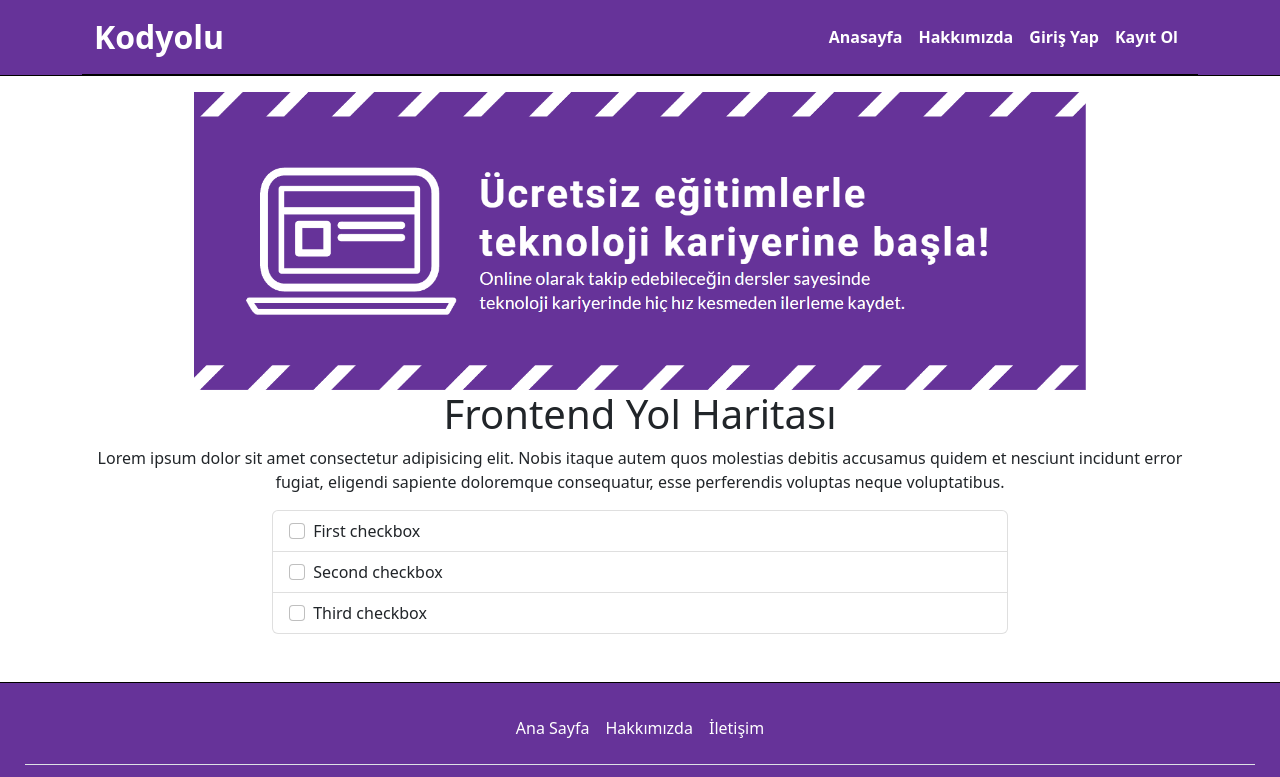
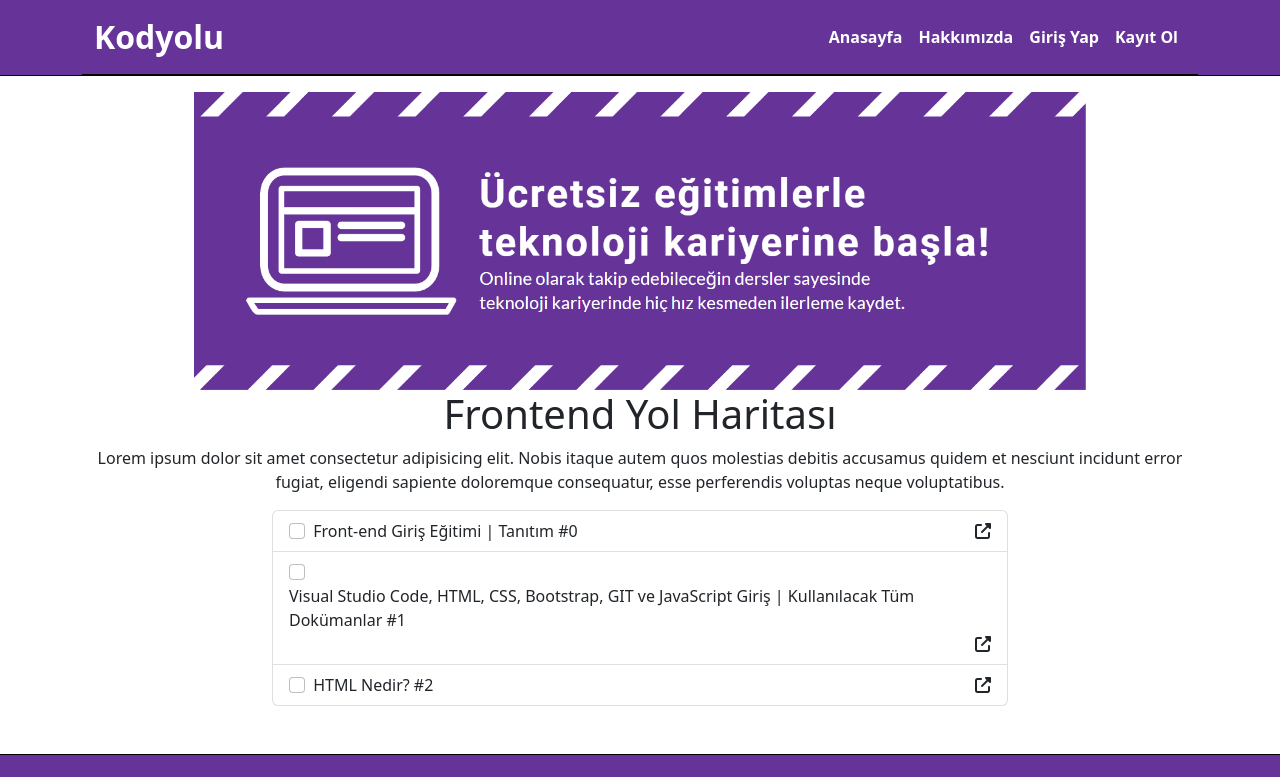
Before and after one commit to huzeyfeyetkiner/kodyolu, a plain HTML site: page egitim.html in a window 1280 px wide. Shown: the top 777 px of the page. Drawn offline with nearby package versions, Linux system fonts and the light colour scheme.

Commit message:
egitim.html değişti

```diff
--- a/egitim.html
+++ b/egitim.html
@@ -67,15 +67,18 @@
                     <ul class="list-group">
                         <li class="list-group-item">
                           <input class="form-check-input me-1" type="checkbox" value="" id="firstCheckbox">
-                          <label class="form-check-label" for="firstCheckbox">First checkbox</label>
+                          <label class="form-check-label" for="firstCheckbox">Front-end Giriş Eğitimi | Tanıtım #0</label>
+                          <a class="text-dark float-end" href="https://www.youtube.com/watch?v=ga99HJg4c-8" target="_blank"><i class="fa-solid fa-up-right-from-square"></i></span></a>
                         </li>
                         <li class="list-group-item">
-                          <input class="form-check-input me-1" type="checkbox" value="" id="secondCheckbox">
-                          <label class="form-check-label" for="secondCheckbox">Second checkbox</label>
+                          <input class="form-check-input me-1" type="checkbox" value="" id="firstCheckbox">
+                          <label class="form-check-label" for="firstCheckbox">Visual Studio Code, HTML, CSS, Bootstrap, GIT ve JavaScript Giriş | Kullanılacak Tüm Dokümanlar #1</label>
+                          <a class="text-dark float-end" href="https://www.youtube.com/watch?v=tKQB7twxcOY" target="_blank"><i class="fa-solid fa-up-right-from-square"></i></span></a>
                         </li>
                         <li class="list-group-item">
-                          <input class="form-check-input me-1" type="checkbox" value="" id="thirdCheckbox">
-                          <label class="form-check-label" for="thirdCheckbox">Third checkbox</label>
+                          <input class="form-check-input me-1" type="checkbox" value="" id="firstCheckbox">
+                          <label class="form-check-label" for="firstCheckbox">HTML Nedir? #2</label>
+                          <a class="text-dark float-end" href="https://www.youtube.com/watch?v=CsRT-4sucig" target="_blank"><i class="fa-solid fa-up-right-from-square"></i></span></a>
                         </li>
                       </ul>
                 </div>
```
